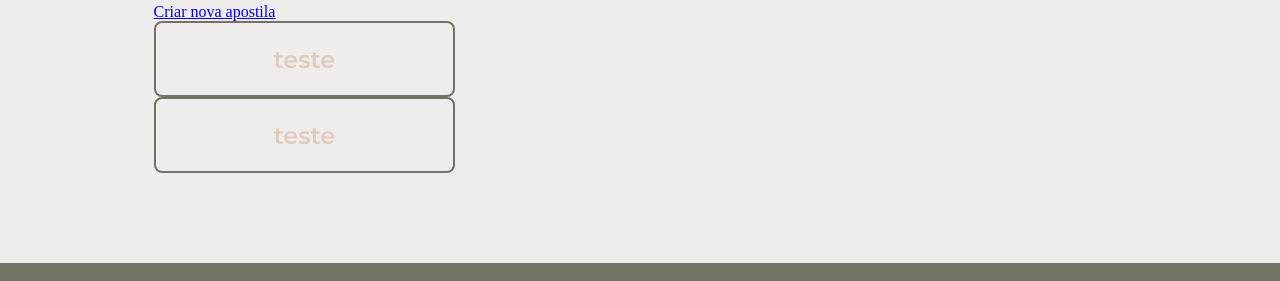
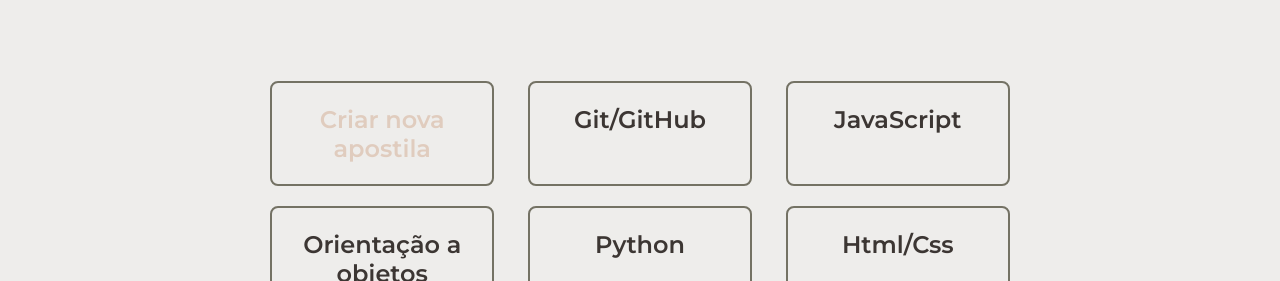
Before and after one commit to paolaalim/apostilaDigital, a plain HTML site: page apostilas.html in a window 1280 px wide. Shown: the part 215-496 px from the top of the page. Drawn offline with nearby package versions, Linux system fonts and the light colour scheme.

Commit message:
Ajustar botoes da pagina das apostilas

```diff
--- a/apostilas.html
+++ b/apostilas.html
@@ -19,15 +19,24 @@
     <main class= "apresentacao__apostila">
         <a class="apresentacao__apostila__titulo">Suas apostilas</a>
         <a class="apresentacao__apostila__texto">Crie e acesse seus conteúdos</a>
-        <div class="apresentacao__apostila_botoes">
-        <a class="apresentacao__apostila_botoes__novo" href="https://www.instagram.com/paolaalim_/">
+        <div class="apresentacao__apostila__botoes">
+        <a class="apresentacao__apostila__botoes__novo" href="https://www.instagram.com/paolaalim_/">
             Criar nova apostila
         </a>
         <a class="apresentacao__apostila__botoes__bloco" href="https://www.instagram.com/paolaalim_/">
-            teste
+            Git/GitHub
         </a>
         <a class="apresentacao__apostila__botoes__bloco" href="https://www.instagram.com/paolaalim_/">
-            teste
+            JavaScript
+        </a>
+        <a class="apresentacao__apostila__botoes__bloco" href="https://www.instagram.com/paolaalim_/">
+            Orientação a objetos
+        </a>
+        <a class="apresentacao__apostila__botoes__bloco" href="https://www.instagram.com/paolaalim_/">
+            Python
+        </a>
+        <a class="apresentacao__apostila__botoes__bloco" href="https://www.instagram.com/paolaalim_/">
+            Html/Css
         </a>
 
         </div>
--- a/style.css
+++ b/style.css
@@ -122,9 +122,17 @@ h1{
     font-family: var(--font-secundaria);
     font-weight: 600;
 }
+.apresentacao__apostila__botoes__bloco{
+    color: var(--cor-secundaria);
+}
+
 
 .apresentacao__apostila__botoes__novo:hover{
     background-color: var(--cor-primaria);
+    color: var(--cor-fundo);
+}
+.apresentacao__apostila__botoes__bloco:hover{
+    background-color: var(--cor-terciaria);
     color: var(--cor-fundo);
 }
 
```
